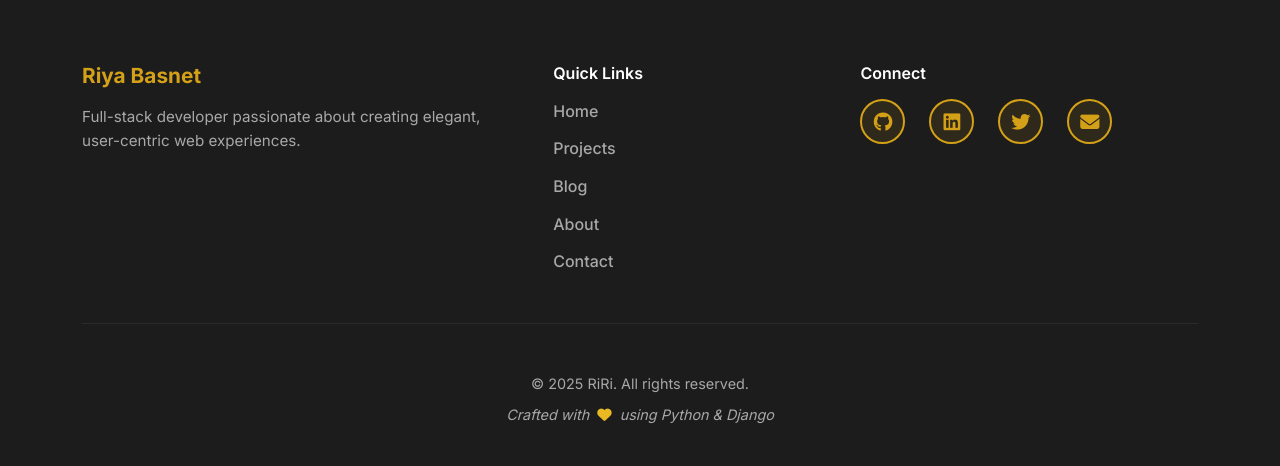
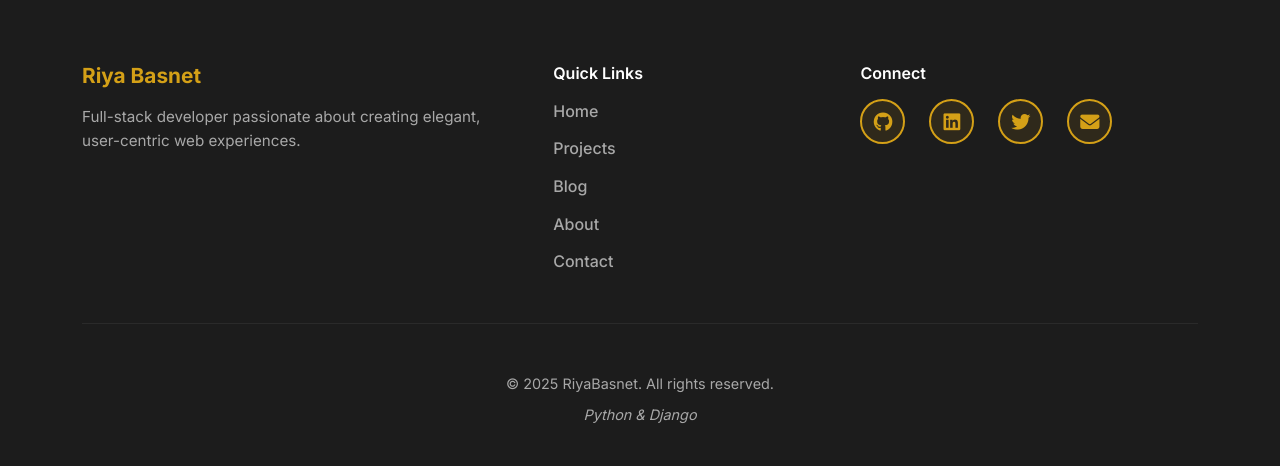
Before and after one commit to riya9818/Personal-Portfolio, a Django app: page /about/ in a window 1280 px wide. Shown: the part 4355-4821 px from the top of the page. Run offline with Django 4.2, Linux system fonts and the light colour scheme.

Commit message:
updated footer

```diff
--- a/core/templates/includes/footer.html
+++ b/core/templates/includes/footer.html
@@ -46,8 +46,8 @@
 
     <!-- Copyright -->
     <div class="footer-bottom">
-      <p>&copy; <span id="year"></span> RiRi. All rights reserved.</p>
-      <p class="footer-credit">Crafted with <i class="fas fa-heart"></i> using Python & Django</p>
+      <p>&copy; <span id="year"></span> RiyaBasnet. All rights reserved.</p>
+      <p class="footer-credit">Python & Django</p>
     </div>
   </div>
 </footer>
```
